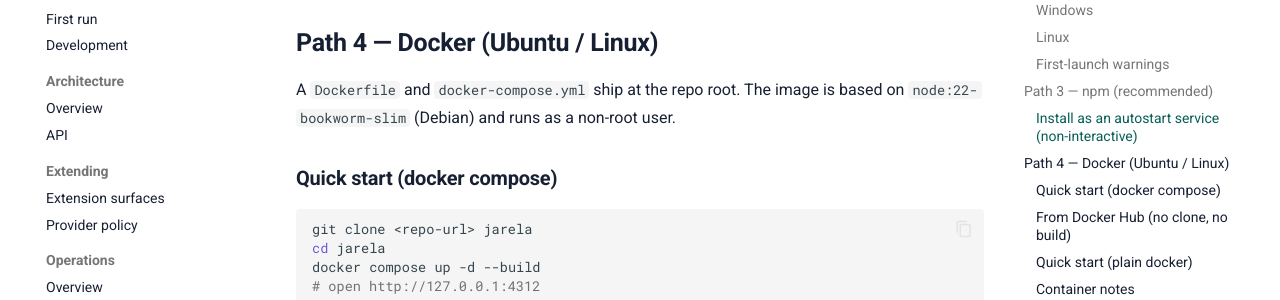
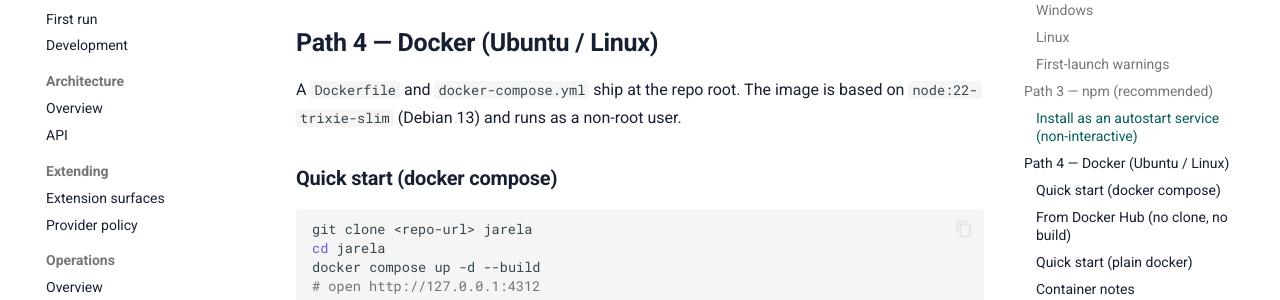
Before and after one commit to CircuitWall/jarela, an MkDocs documentation site: the page built from docs/INSTALL.md, in a window 1280 px wide and 900 px high, scrolled down 4330 px. Shown: the part 179-479 px from the top of the window. Built offline with MkDocs 1.6.1 and Material for MkDocs 9.7.7, drawn with Linux system fonts in a browser that asks for light colours; comment, search, counter and statistics services are not loaded.

Commit message:
build(deps): update runtimes and dependencies to latest patches
Move the Docker base image from Debian 12 bookworm (regular security support ended 2026-07-11) to Debian 13 trixie and always pull the newest base on release builds. Make every setup-node step resolve the latest Node 22 patch, let Dependabot keep npm dependencies current alongside actions and pip, refresh the lockfile to the latest in-range versions, and align the remaining workspace packages on vitest 5.

Playwright stays pinned at 1.63.0 with its CI image: 1.64.1 times out on WebKit interaction tests inside the Linux container while passing locally.

Co-authored-by: Copilot <223556219+Copilot@users.noreply.github.com>

```diff
--- a/docs/INSTALL.md
+++ b/docs/INSTALL.md
@@ -173,7 +173,7 @@ jarela uninstall-service
 ## Path 4 — Docker (Ubuntu / Linux)
 
 A `Dockerfile` and `docker-compose.yml` ship at the repo root. The image is
-based on `node:22-bookworm-slim` (Debian) and runs as a non-root user.
+based on `node:22-trixie-slim` (Debian 13) and runs as a non-root user.
 
 ### Quick start (docker compose)
 
--- a/package.json
+++ b/package.json
@@ -205,7 +205,7 @@
     }
   },
   "devDependencies": {
-    "@playwright/test": "^1.63.0",
+    "@playwright/test": "1.63.0",
     "@serwist/next": "^9.5.12",
     "@testing-library/dom": "^10.4.2",
     "@testing-library/react": "^16.3.3",
```
Also changed, not shown: 9 other files.
